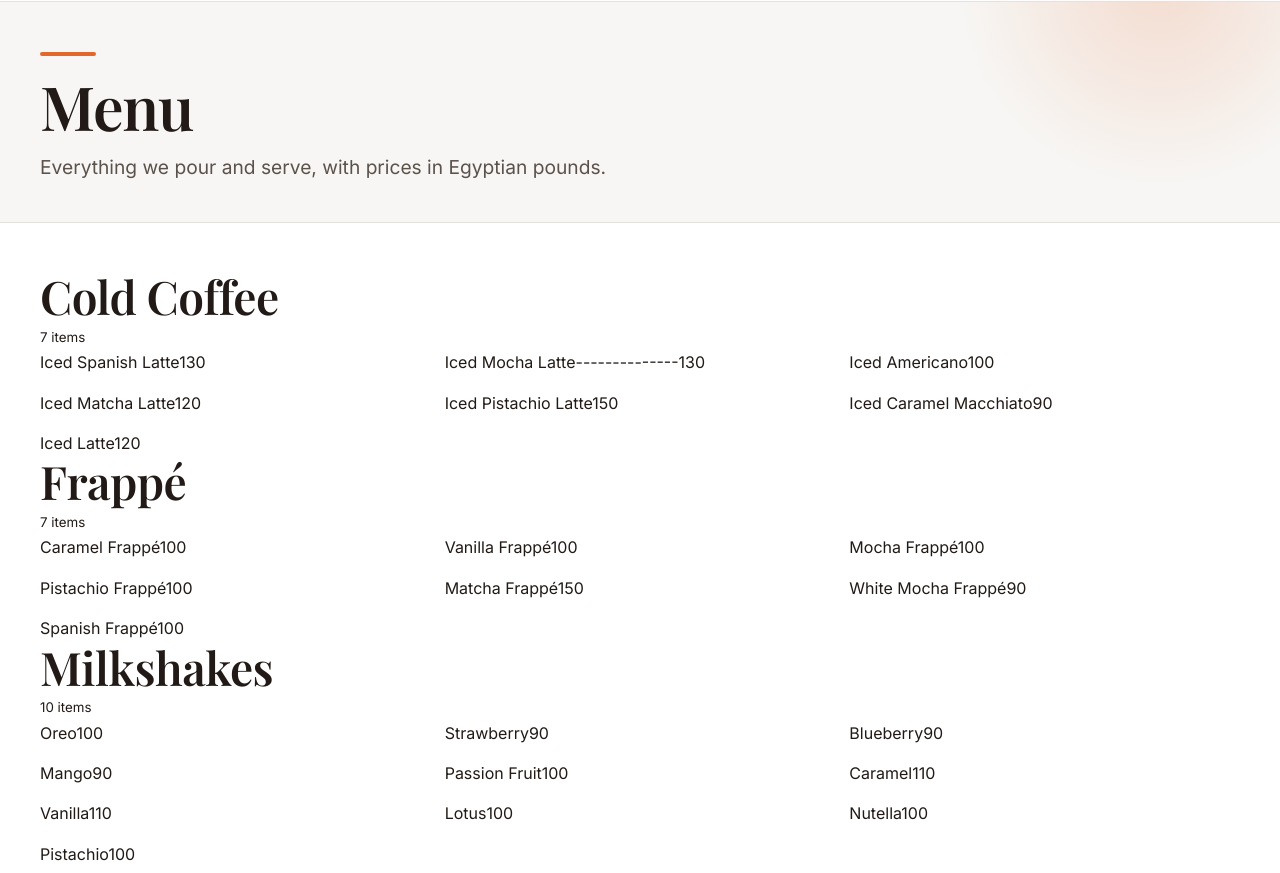
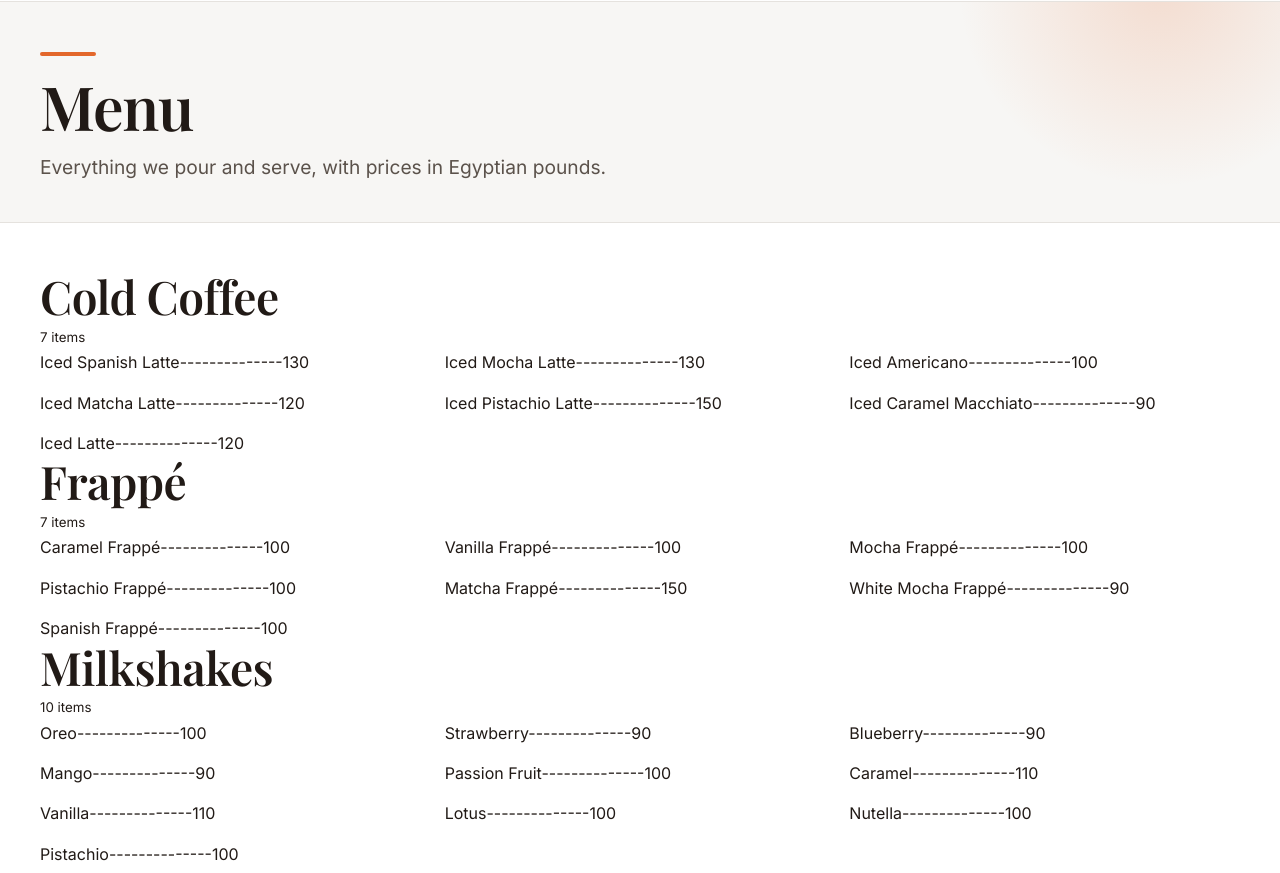
Before and after one commit to YanoCoffee/Yano_Website, a plain HTML site: page menu.html in a window 1280 px wide. Shown: the part 75-948 px from the top of the page. Drawn offline with Linux system fonts and the light colour scheme.

Commit message:
Update menu.html

```diff
--- a/menu.html
+++ b/menu.html
@@ -46,42 +46,42 @@
   <section class="menu-section" id="cold-coffee">
     <div class="section-head"><h2 data-en="Cold Coffee" data-ar="كولد كوفي">Cold Coffee</h2><small data-en="7 items" data-ar="7 أصناف">7 items</small></div>
     <div class="grid">
-      <div class="row"><span class="name" data-en="Iced Spanish Latte" data-ar="سبانش لاتيه مثلج">Iced Spanish Latte</span><span class="dots"></span>130</div>
+      <div class="row"><span class="name" data-en="Iced Spanish Latte" data-ar="سبانش لاتيه مثلج">Iced Spanish Latte</span><span class="dots"></span>--------------130</div>
       <div class="row"><span class="name" data-en="Iced Mocha Latte" data-ar="موكا لاتيه مثلج">Iced Mocha Latte</span><span class="dots"></span>--------------130</div>
-      <div class="row"><span class="name" data-en="Iced Americano" data-ar="أمريكانو مثلج">Iced Americano</span><span class="dots"></span>100</div>
-      <div class="row"><span class="name" data-en="Iced Matcha Latte" data-ar="ماتشا لاتيه مثلج">Iced Matcha Latte</span><span class="dots"></span>120</div>
-      <div class="row"><span class="name" data-en="Iced Pistachio Latte" data-ar="بستاشيو لاتيه مثلج">Iced Pistachio Latte</span><span class="dots"></span>150</div>
-      <div class="row"><span class="name" data-en="Iced Caramel Macchiato" data-ar="كراميل ماكياتو مثلج">Iced Caramel Macchiato</span><span class="dots"></span>90</div>
-      <div class="row"><span class="name" data-en="Iced Latte" data-ar="لاتيه مثلج">Iced Latte</span><span class="dots"></span>120</div>
+      <div class="row"><span class="name" data-en="Iced Americano" data-ar="أمريكانو مثلج">Iced Americano</span><span class="dots"></span>--------------100</div>
+      <div class="row"><span class="name" data-en="Iced Matcha Latte" data-ar="ماتشا لاتيه مثلج">Iced Matcha Latte</span><span class="dots"></span>--------------120</div>
+      <div class="row"><span class="name" data-en="Iced Pistachio Latte" data-ar="بستاشيو لاتيه مثلج">Iced Pistachio Latte</span><span class="dots"></span>--------------150</div>
+      <div class="row"><span class="name" data-en="Iced Caramel Macchiato" data-ar="كراميل ماكياتو مثلج">Iced Caramel Macchiato</span><span class="dots"></span>--------------90</div>
+      <div class="row"><span class="name" data-en="Iced Latte" data-ar="لاتيه مثلج">Iced Latte</span><span class="dots"></span>--------------120</div>
     </div>
   </section>
 
   <section class="menu-section" id="frappe">
     <div class="section-head"><h2 data-en="Frappé" data-ar="فرابيه">Frappé</h2><small data-en="7 items" data-ar="7 أصناف">7 items</small></div>
     <div class="grid">
-      <div class="row"><span class="name" data-en="Caramel Frappé" data-ar="كراميل فرابيه">Caramel Frappé</span><span class="dots"></span>100</div>
-      <div class="row"><span class="name" data-en="Vanilla Frappé" data-ar="فانيليا فرابيه">Vanilla Frappé</span><span class="dots"></span>100</div>
-      <div class="row"><span class="name" data-en="Mocha Frappé" data-ar="موكا فرابيه">Mocha Frappé</span><span class="dots"></span>100</div>
-      <div class="row"><span class="name" data-en="Pistachio Frappé" data-ar="بستاشيو فرابيه">Pistachio Frappé</span><span class="dots"></span>100</div>
-      <div class="row"><span class="name" data-en="Matcha Frappé" data-ar="ماتشا فرابيه">Matcha Frappé</span><span class="dots"></span>150</div>
-      <div class="row"><span class="name" data-en="White Mocha Frappé" data-ar="وايت موكا فرابيه">White Mocha Frappé</span><span class="dots"></span>90</div>
-      <div class="row"><span class="name" data-en="Spanish Frappé" data-ar="سبانش فرابيه">Spanish Frappé</span><span class="dots"></span>100</div>
+      <div class="row"><span class="name" data-en="Caramel Frappé" data-ar="كراميل فرابيه">Caramel Frappé</span><span class="dots"></span>--------------100</div>
+      <div class="row"><span class="name" data-en="Vanilla Frappé" data-ar="فانيليا فرابيه">Vanilla Frappé</span><span class="dots"></span>--------------100</div>
+      <div class="row"><span class="name" data-en="Mocha Frappé" data-ar="موكا فرابيه">Mocha Frappé</span><span class="dots"></span>--------------100</div>
+      <div class="row"><span class="name" data-en="Pistachio Frappé" data-ar="بستاشيو فرابيه">Pistachio Frappé</span><span class="dots"></span>--------------100</div>
+      <div class="row"><span class="name" data-en="Matcha Frappé" data-ar="ماتشا فرابيه">Matcha Frappé</span><span class="dots"></span>--------------150</div>
+      <div class="row"><span class="name" data-en="White Mocha Frappé" data-ar="وايت موكا فرابيه">White Mocha Frappé</span><span class="dots"></span>--------------90</div>
+      <div class="row"><span class="name" data-en="Spanish Frappé" data-ar="سبانش فرابيه">Spanish Frappé</span><span class="dots"></span>--------------100</div>
     </div>
   </section>
 
   <section class="menu-section" id="milkshakes">
     <div class="section-head"><h2 data-en="Milkshakes" data-ar="ميلك شيك">Milkshakes</h2><small data-en="10 items" data-ar="10 أصناف">10 items</small></div>
     <div class="grid">
-      <div class="row"><span class="name" data-en="Oreo" data-ar="أوريو">Oreo</span><span class="dots"></span>100</div>
-      <div class="row"><span class="name" data-en="Strawberry" data-ar="فراولة">Strawberry</span><span class="dots"></span>90</div>
-      <div class="row"><span class="name" data-en="Blueberry" data-ar="بلوبيري">Blueberry</span><span class="dots"></span>90</div>
-      <div class="row"><span class="name" data-en="Mango" data-ar="مانجو">Mango</span><span class="dots"></span>90</div>
-      <div class="row"><span class="name" data-en="Passion Fruit" data-ar="باشن فروت">Passion Fruit</span><span class="dots"></span>100</div>
-      <div class="row"><span class="name" data-en="Caramel" data-ar="كراميل">Caramel</span><span class="dots"></span>110</div>
-      <div class="row"><span class="name" data-en="Vanilla" data-ar="فانيليا">Vanilla</span><span class="dots"></span>110</div>
-      <div class="row"><span class="name" data-en="Lotus" data-ar="لوتس">Lotus</span><span class="dots"></span>100</div>
-      <div class="row"><span class="name" data-en="Nutella" data-ar="نوتيلا">Nutella</span><span class="dots"></span>100</div>
-      <div class="row"><span class="name" data-en="Pistachio" data-ar="بستاشيو">Pistachio</span><span class="dots"></span>100</div>
+      <div class="row"><span class="name" data-en="Oreo" data-ar="أوريو">Oreo</span><span class="dots"></span>--------------100</div>
+      <div class="row"><span class="name" data-en="Strawberry" data-ar="فراولة">Strawberry</span><span class="dots"></span>--------------90</div>
+      <div class="row"><span class="name" data-en="Blueberry" data-ar="بلوبيري">Blueberry</span><span class="dots"></span>--------------90</div>
+      <div class="row"><span class="name" data-en="Mango" data-ar="مانجو">Mango</span><span class="dots"></span>--------------90</div>
+      <div class="row"><span class="name" data-en="Passion Fruit" data-ar="باشن فروت">Passion Fruit</span><span class="dots"></span>--------------100</div>
+      <div class="row"><span class="name" data-en="Caramel" data-ar="كراميل">Caramel</span><span class="dots"></span>--------------110</div>
+      <div class="row"><span class="name" data-en="Vanilla" data-ar="فانيليا">Vanilla</span><span class="dots"></span>--------------110</div>
+      <div class="row"><span class="name" data-en="Lotus" data-ar="لوتس">Lotus</span><span class="dots"></span>--------------100</div>
+      <div class="row"><span class="name" data-en="Nutella" data-ar="نوتيلا">Nutella</span><span class="dots"></span>--------------100</div>
+      <div class="row"><span class="name" data-en="Pistachio" data-ar="بستاشيو">Pistachio</span><span class="dots"></span>--------------100</div>
     </div>
   </section>
 
@@ -264,7 +264,7 @@
         <ul>
           <li class="dim"><span data-en="Saturday – Thursday" data-ar="السبت – الخميس">Saturday – Thursday</span> · <span dir="ltr">07:00 – 02:00</span></li>
           <li class="dim"><span data-en="Friday" data-ar="الجمعة">Friday</span> · <span dir="ltr">13:00 – 02:00</span></li>
-          <li><a href="tel:+201000000000" dir="ltr">+20 100 000 0000</a></li>
+          <li><a href="tel:+201000000000" dir="ltr">+20 10 31359739</a></li>
           <li data-en="El Sahafa St, Al Obour City" data-ar="شارع الصحافة، مدينة العبور" class="dim">El Sahafa St, Al Obour City</li>
         </ul>
       </div>
```
